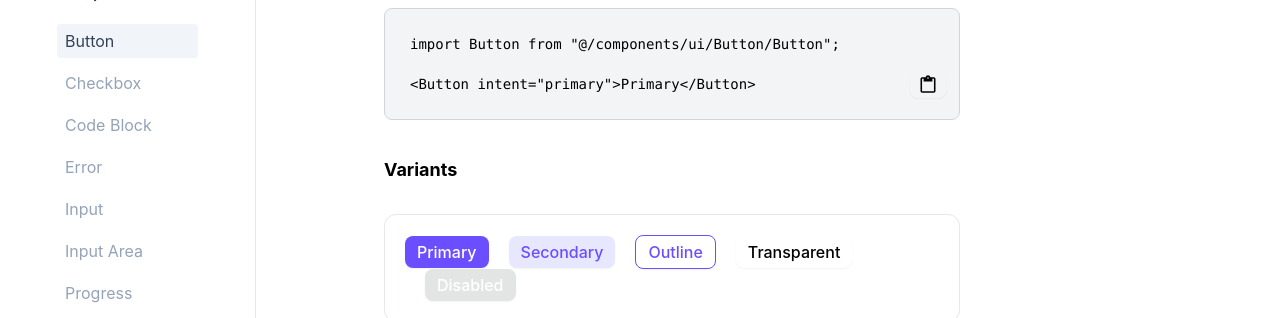
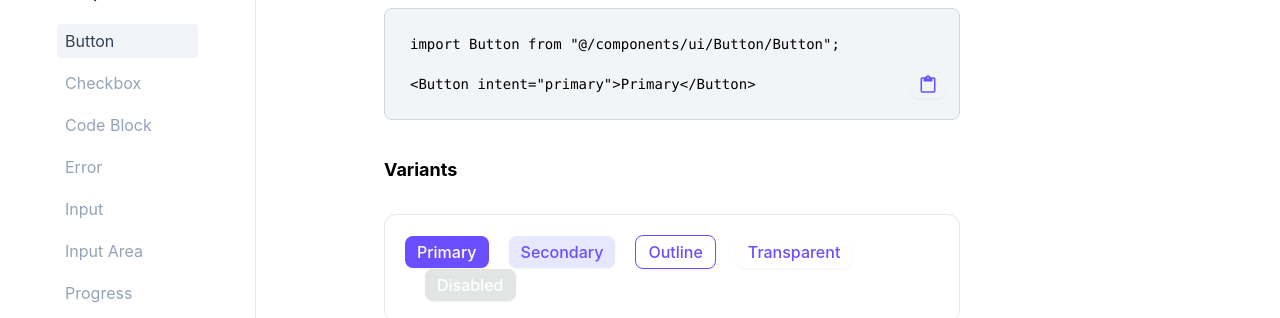
Before and after one commit to elijahnikov/ui, a Next.js app: page /button in a window 1280 px wide. Shown: the part 378-696 px from the top of the page. Built offline with nearby package versions, Linux system fonts and the light colour scheme; a web font is replaced by a local one.

Commit message:
finishing transparent intent colouring for button

```diff
--- a/src/components/ui/Button/Button.tsx
+++ b/src/components/ui/Button/Button.tsx
@@ -27,9 +27,8 @@ const button = cva(
                     "dark:bg-none dark:text-primary-light dark:border-primary-light dark:hover:border-primary-base dark:hover:text-primary-base",
                 ],
                 transparent: [
-                    "bg-none shadow-none",
-                    "hover:bg-primary-100 dark:hover:bg-gray-700",
-                    "active:bg-primary-200 dark:active:bg-gray-600",
+                    "bg-none shadow-none border-none text-primary-base hover:bg-primary-lightest active:bg-primary-lighter",
+                    "dark:text-primary-light dark:hover:text-primary-base dark:hover:bg-primary-lighter dark:active:bg-primary-light",
                 ],
             },
             size: {
```
